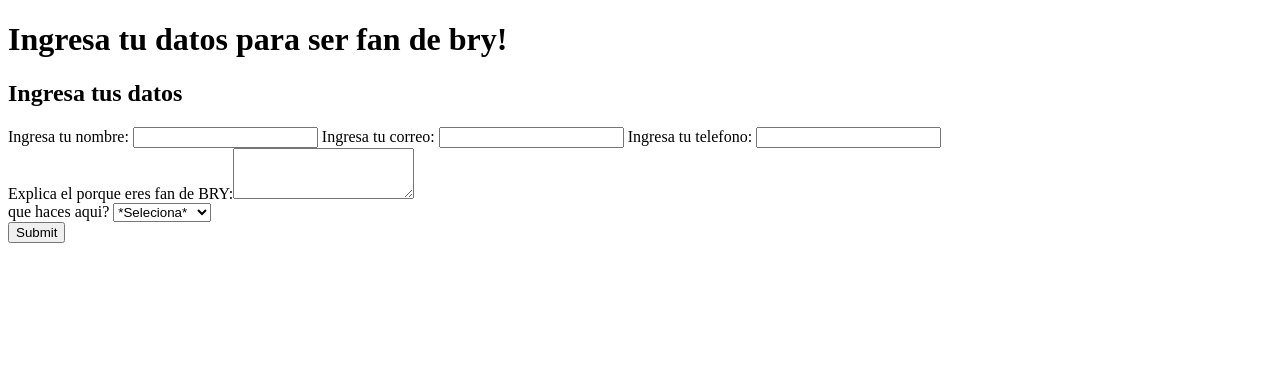
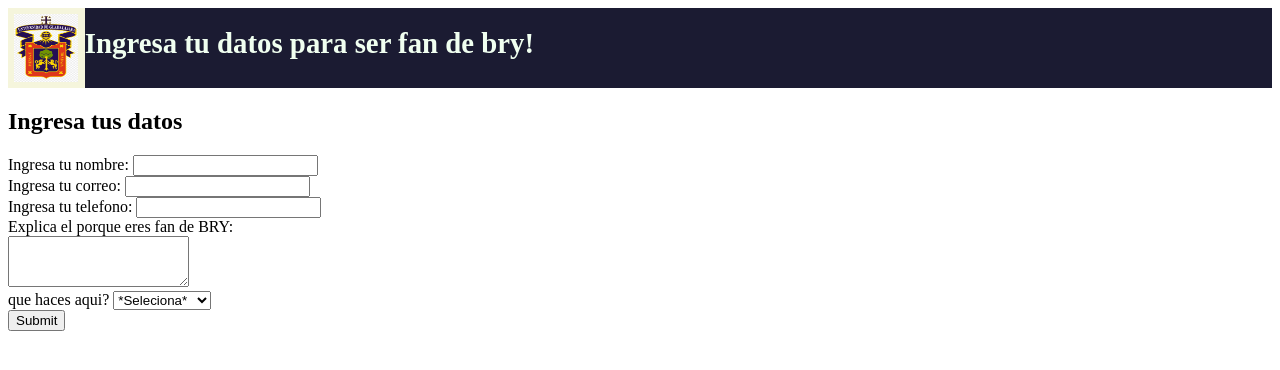
Before and after one commit to FloresBry/carpeta-html, a plain HTML site: page contacto.html in a window 1280 px wide. Drawn offline with Linux system fonts and the light colour scheme.

Commit message:
Agregamod header

```diff
--- a/contacto.html
+++ b/contacto.html
@@ -7,19 +7,34 @@
     <link rel="stylesheet" href="styles.css">
 </head>
 <body>
+    <header id="encabezado">
+        <img id="logo" alt="logo" src="logo.png">
+        <h1 id="titulo_formulario">Ingresa tu datos para ser fan de bry!</h1>
+    </header>
     <div>
-        <h1>Ingresa tu datos para ser fan de bry!</h1>
+
     </div>
-    <form action="">
-        <div>
+    <form method="post">
+        <section>
             <h2>Ingresa tus datos</h2>
-            <label for="name">Ingresa tu nombre: <input type="text" id="name" required></label>
-            <label for="email">Ingresa tu correo: <input type="email" id="email" required></label>
-            <label for="telefono">Ingresa tu telefono: <input type="number" id="telefono" required></label>
-        </div>
-        <div>
-            <label for="explicacion">Explica el porque eres fan de BRY:<textarea rows="3" cols="20" id="explicacion" required></textarea></label>
-        </div>
+            <div>
+                <label for="name">Ingresa tu nombre: </label><input type="text" id="name" required>
+            </div>
+            <div>
+            <label for="email">Ingresa tu correo: </label><input type="email" id="email" required>
+            </div>
+            <div>
+            <label for="telefono">Ingresa tu telefono: </label><input type="number" id="telefono" required>
+            </div>
+        </section>
+        <section>
+            <div>
+                <label for="explicacion">Explica el porque eres fan de BRY:</textarea></label>
+                <div>
+                    <textarea rows="3" cols="20" id="explicacion" required></textarea>
+                </div>
+            </div>
+        </section>
         <div>
             <label for="opciones">que haces aqui?
                 <select name="clasificacion" id="clasificacion">
--- a/styles.css
+++ b/styles.css
@@ -17,10 +17,30 @@
     border-radius: 20px;
     margin:0  auto;
     margin-top: 3px;
+}
+#encabezado{
 
+    width: 100%;
+    height: 80px;
+    background-color: #1b1b32;
+    display: flex;
+}
+#logo{
+
+
+    width: max(4rem, 3vw);
+    background-color: beige;
+    aspect-ratio: 32/4;
+    padding: 0.4rem;
 
 
 }
+#titulo_formulario{
+    color:honeydew;
+    text-align: center;
+    font-size: min(7vw, 1.8em);
+}
+
 /*mas importante el div que la clase*/
 .cuadro{
 
```
Also changed, not shown: logo.png (added), logo.webp (added).
